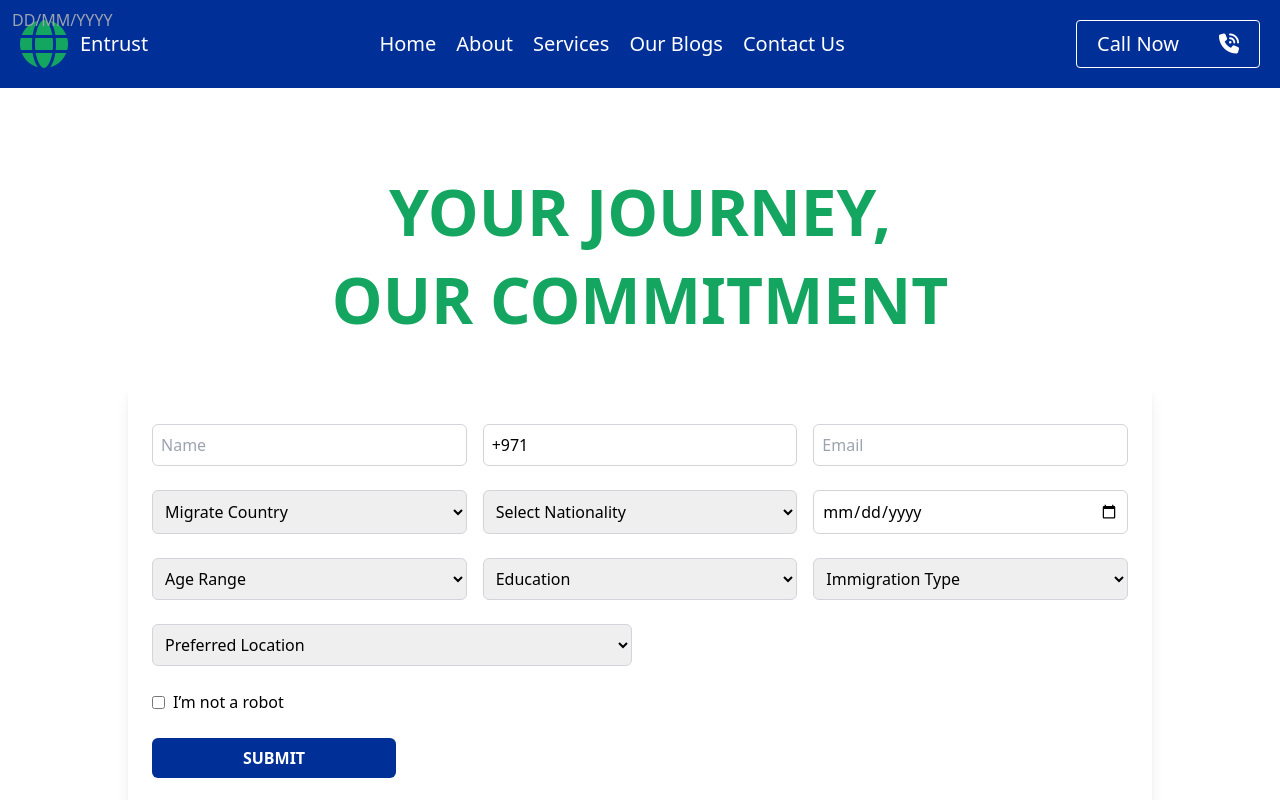
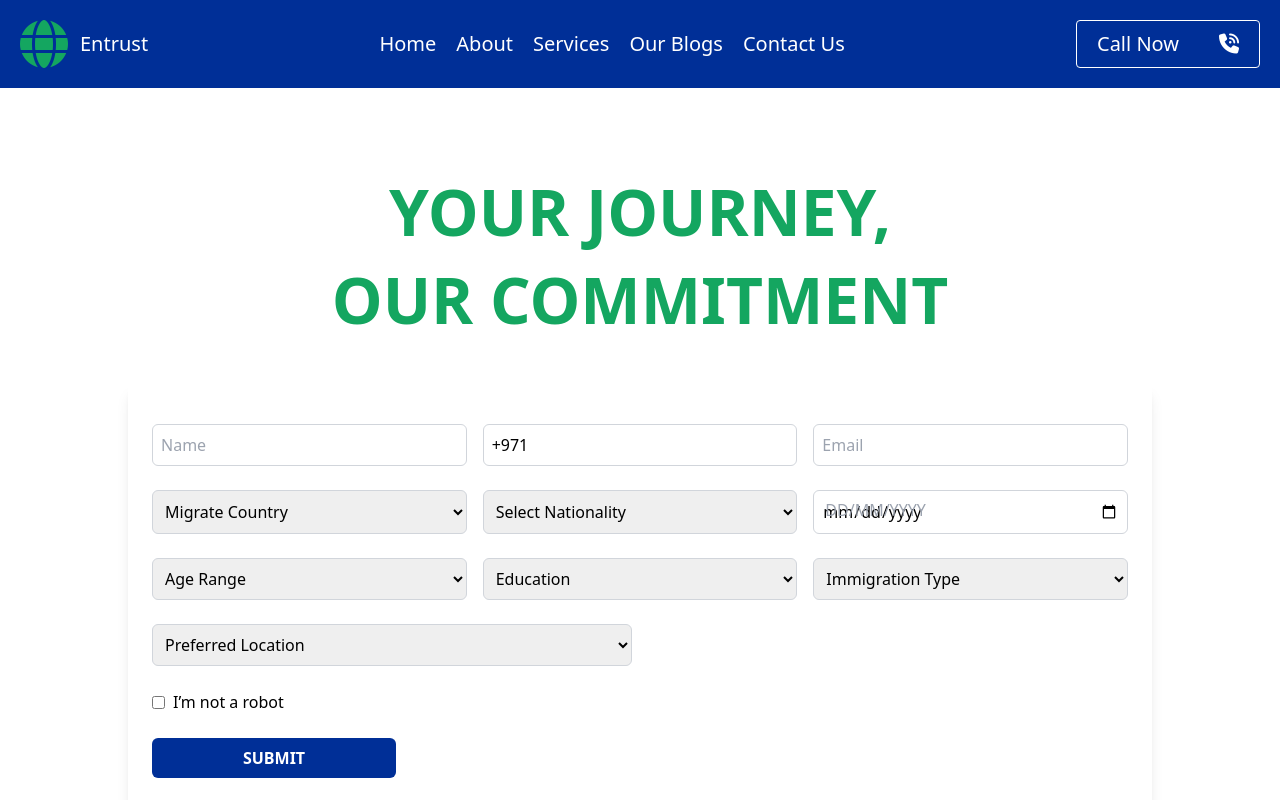
Before and after one commit to haroonmajid/EntrustImmigrationMangagementConusltancy, a React (Create React App) app: page / in a window 1280 px wide. Shown: the top 800 px of the page. Built offline with nearby package versions, Linux system fonts and the light colour scheme.

Commit message:
do it again

```diff
--- a/src/Components/Contact.jsx
+++ b/src/Components/Contact.jsx
@@ -143,10 +143,10 @@ const Contact = () => {
             </option>
           ))}
           </select>
+          <div className="relative">
             <input
               type="date"
               name="dob"
-            placeholder='Date of Birth'
               value={formData.dob}
               onChange={handleChange}
               required
@@ -157,6 +157,7 @@ const Contact = () => {
                 DD/MM/YYYY
               </span>
             )}
+          </div>
         </div>
 
         <div className="grid grid-cols-1 md:grid-cols-3 gap-4 mb-6">
```
Lines whose indentation alone changed are shown as unchanged.
